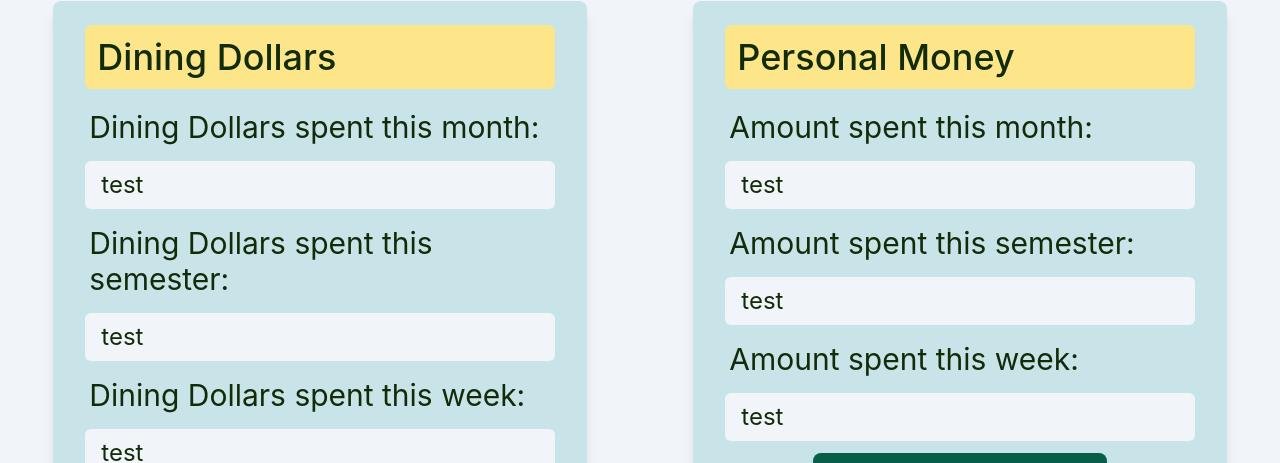
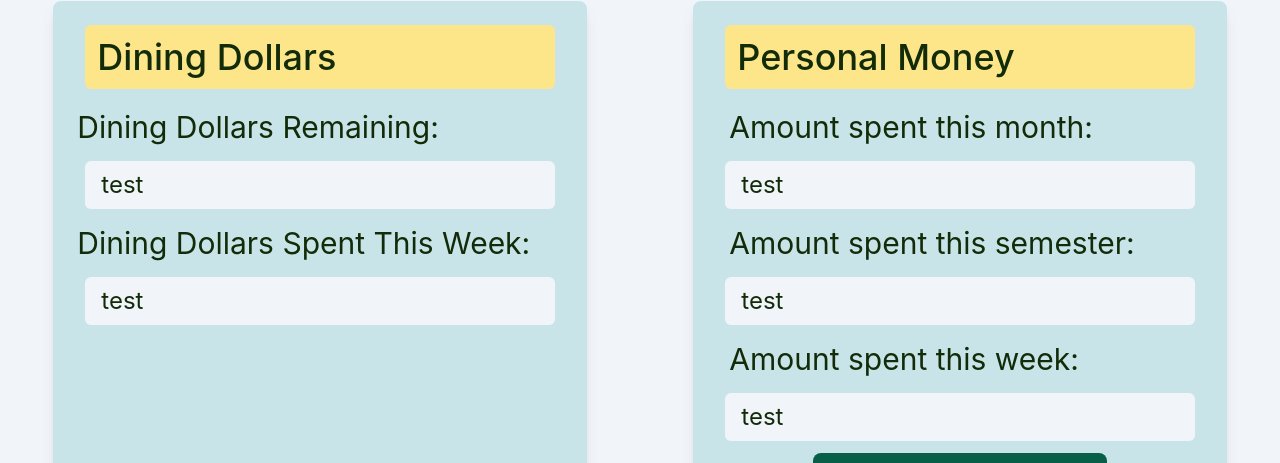
Before and after one commit to l-zheng24/budget-budgie, a React (Create React App) app: page /dashboard in a window 1280 px wide. Shown: the part 173-636 px from the top of the page. Built offline with nearby package versions, Linux system fonts and the light colour scheme.

Commit message:
Scraper pt 2

```diff
--- a/src/components/Dashboard.js
+++ b/src/components/Dashboard.js
@@ -14,20 +14,14 @@ function Dashboard() {
                 <h5 class="mx-2 mb-2 text-4xl font-medium text-dark-green  bg-amber-200 p-3 rounded-md">
                   Dining Dollars
                 </h5>
-                <p class="px-3 mb-4 text-3xl  text-dark-green pt-3">
-                  Dining Dollars spent this month:
-                </p>
-                <div class="text-2xl bg-slate-100 text-dark-green rounded-md mx-2 p-2 px-4 h-1/4">
-                  test
-                </div>
-                <p class="px-3 my-4 text-3xl  text-dark-green">
-                  Dining Dollars spent this semester:
+                <p class="mb-4 text-3xl  text-dark-green pt-3">
+                  Dining Dollars Remaining:
                 </p>
                 <div class="text-2xl bg-slate-100 text-dark-green rounded-md mx-2 p-2 px-4 h-1/4 inline">
                   test
                 </div>
-                <p class="px-3 my-4 text-3xl  text-dark-green">
-                  Dining Dollars spent this week:
+                <p class=" my-4 text-3xl  text-dark-green">
+                  Dining Dollars Spent This Week:
                 </p>
                 <div class="text-2xl bg-slate-100 text-dark-green rounded-md mx-2 p-2 px-4 h-1/4 inline">
                   test
```
